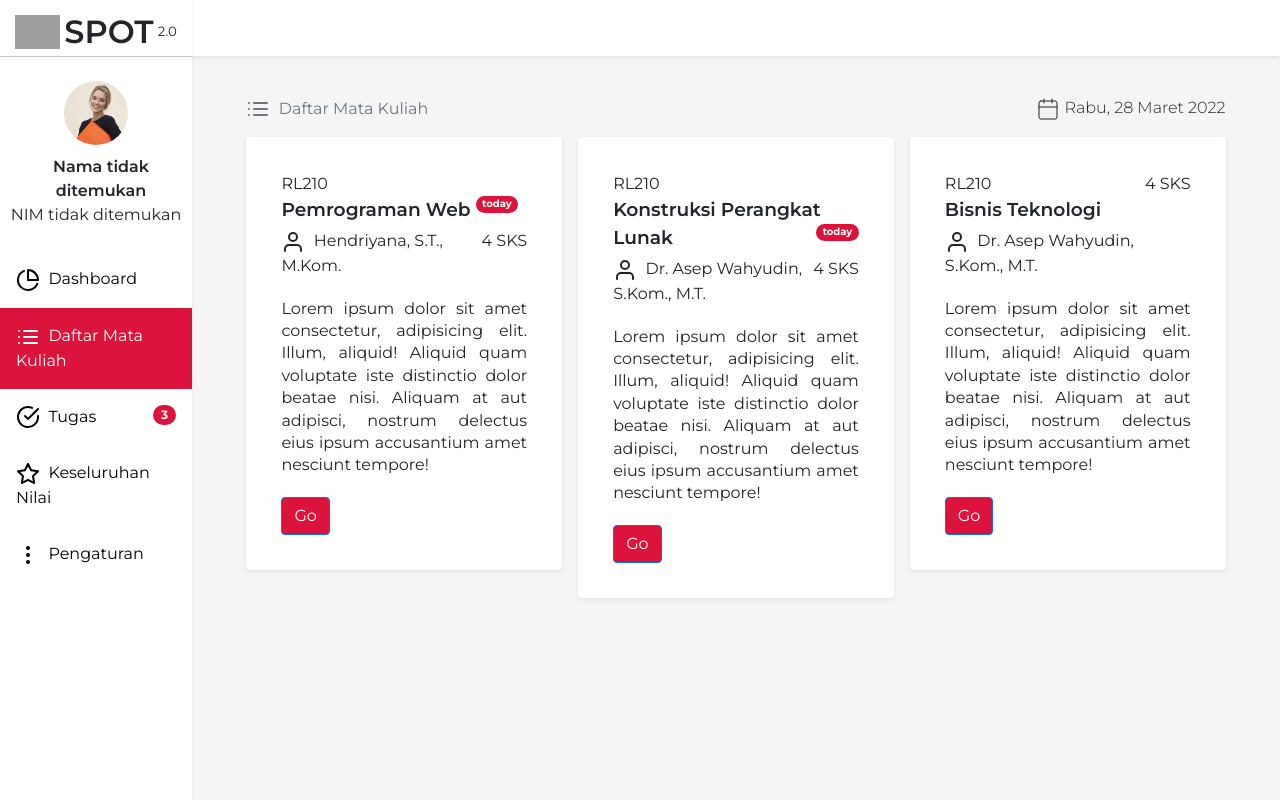
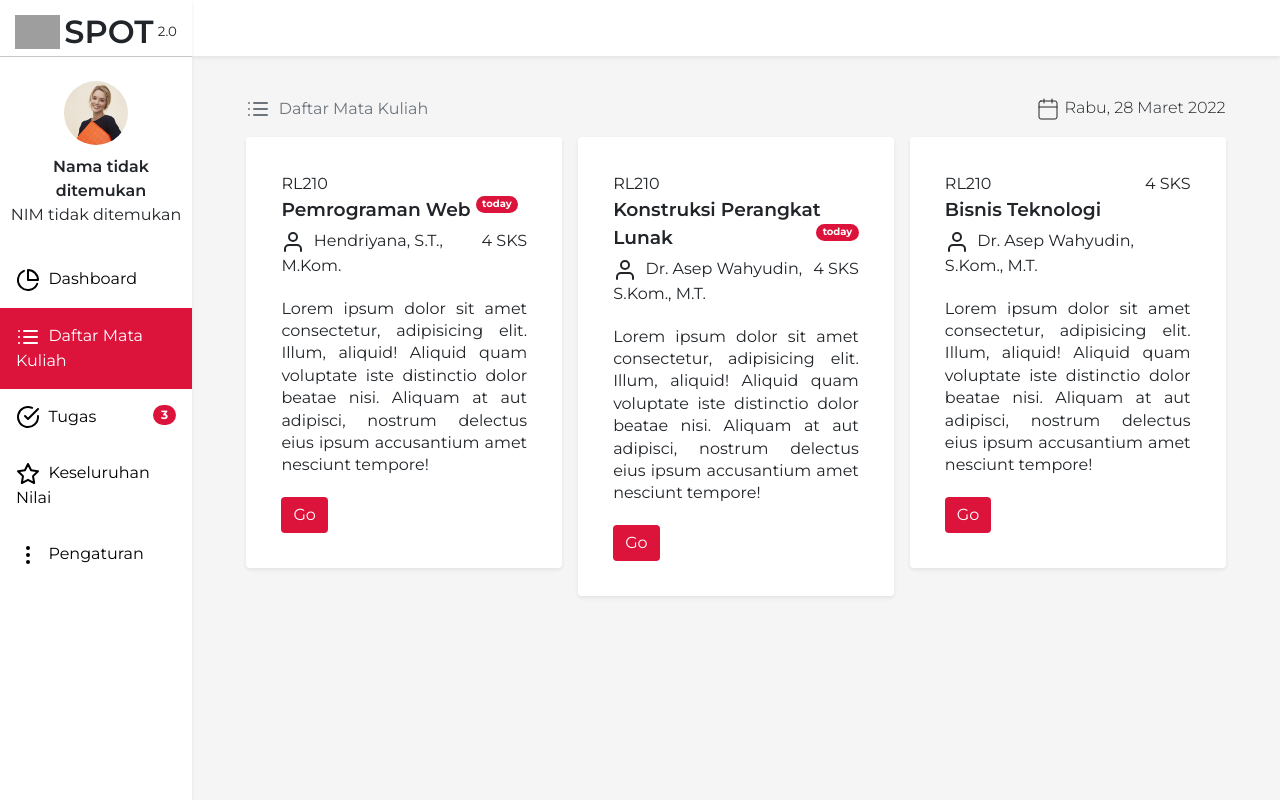
Before and after one commit to AbidMaf/Spot-2.github.io, a PHP site: page /daftarMataKuliah.html in a window 1280 px wide. Run offline with PHP 8.4, Linux system fonts and the light colour scheme; grey boxes are pictures that could not be loaded.

Commit message:
Update button
sebelumnya ada biru birunya di border, jadi gua ilangin

```diff
--- a/css/daftarMataKuliah.css
+++ b/css/daftarMataKuliah.css
@@ -15,6 +15,7 @@ h1, h2, h3, h4 {
 .btn-primary {
     background-color: crimson !important;
     color: white !important;
+    border: none;
 }
 
 .main-content {
```
